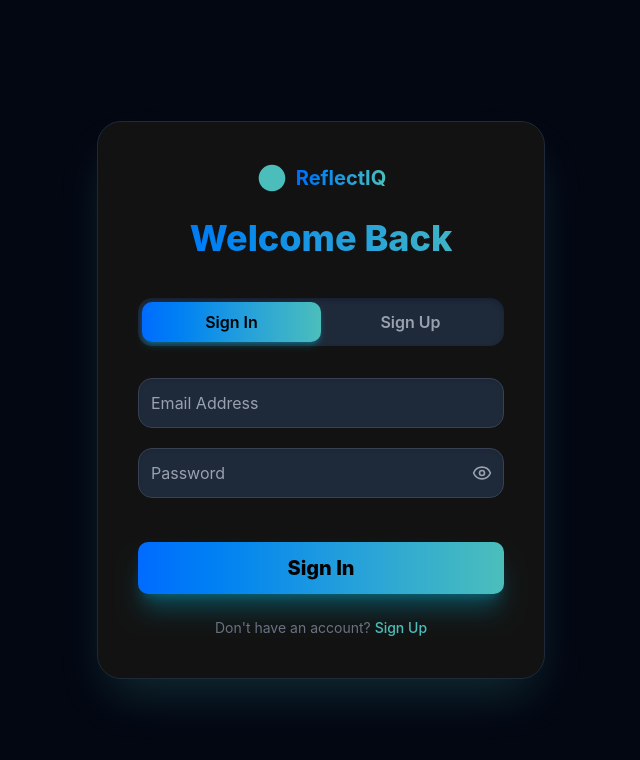
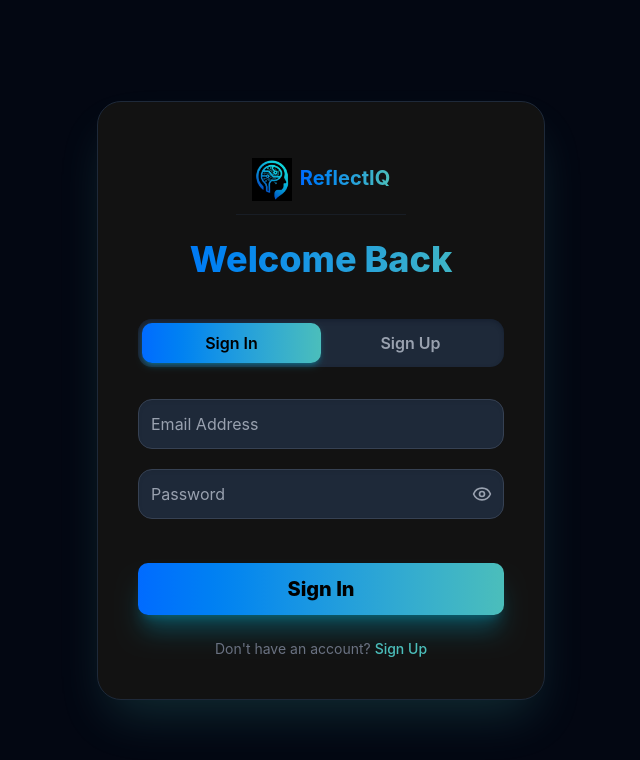
Before and after one commit to riteshkrkarn/ai-journal, a React (Vite) app in the folder frontend/: page /auth in a window 1280 px wide. Shown: the top 760 px of the page, without its empty margins (319-959 px from the left). Built offline with nearby package versions, Linux system fonts and the light colour scheme; no server answers.

Commit message:
feat: Add logo to the AuthPage

```diff
--- a/frontend/src/pages/AuthPage.tsx
+++ b/frontend/src/pages/AuthPage.tsx
@@ -84,6 +84,16 @@ const AuthPage: React.FC = () => {
     setShowSignupPassword(false);
     setShowConfirmPassword(false);
   };
+  const Logo: React.FC = () => (
+    <div className="flex items-center space-x-2">
+      <div className="w-10 h-10">
+        <img src="/logo-img.png" alt="logo image" />
+      </div>
+      <span className="text-base sm:text-xl font-bold bg-clip-text text-transparent bg-gradient-to-r from-[#016BFF] to-[#4BBEBB]">
+        ReflectIQ
+      </span>
+    </div>
+  );
 
   return (
     <div className="min-h-screen w-full flex items-center justify-center bg-gray-950 p-4 sm:p-6 lg:p-8 font-['Inter',sans-serif]">
@@ -93,16 +103,9 @@ const AuthPage: React.FC = () => {
             className="flex items-center space-x-2 cursor-pointer"
             onClick={() => navigate("/")}
           >
-            <svg
-              className="w-8 h-8 text-[#4BBEBB]"
-              viewBox="0 0 24 24"
-              fill="currentColor"
-            >
-              <path d="M12 2C6.48 2 2 6.48 2 12C2 17.52 6.48 22 12 22C17.52 22 22 17.52 22 12C22 6.48 17.52 2 12 2ZM12.5 7.5C11.67 7.5 11 8.17 11 9V9.5C11 9.78 10.78 10 10.5 10H8C7.45 10 7 10.45 7 11C7 11.55 7.45 12 8 12H9C9.55 12 10 12.45 10 13V15C10 15.55 10.45 16 11 16C11.55 16 12 15.55 12 15V13C12 12.45 12.45 12 13 12H15C15.55 12 16 11.55 16 11C16 10.45 15.55 10 15 10H14C13.45 10 13 9.55 13 9V7.5C13 6.95 12.55 6.5 12 6.5C11.45 6.5 11 6.95 11 7.5V7.5Z" />
-            </svg>
-            <span className="text-xl font-bold bg-clip-text text-transparent bg-gradient-to-r from-[#016BFF] to-[#4BBEBB]">
-              ReflectIQ
-            </span>
+          <div className="p-4 border-b border-gray-800/50 flex-shrink-0">
+          <Logo />
+          </div>
           </div>
         </div>
 
```
